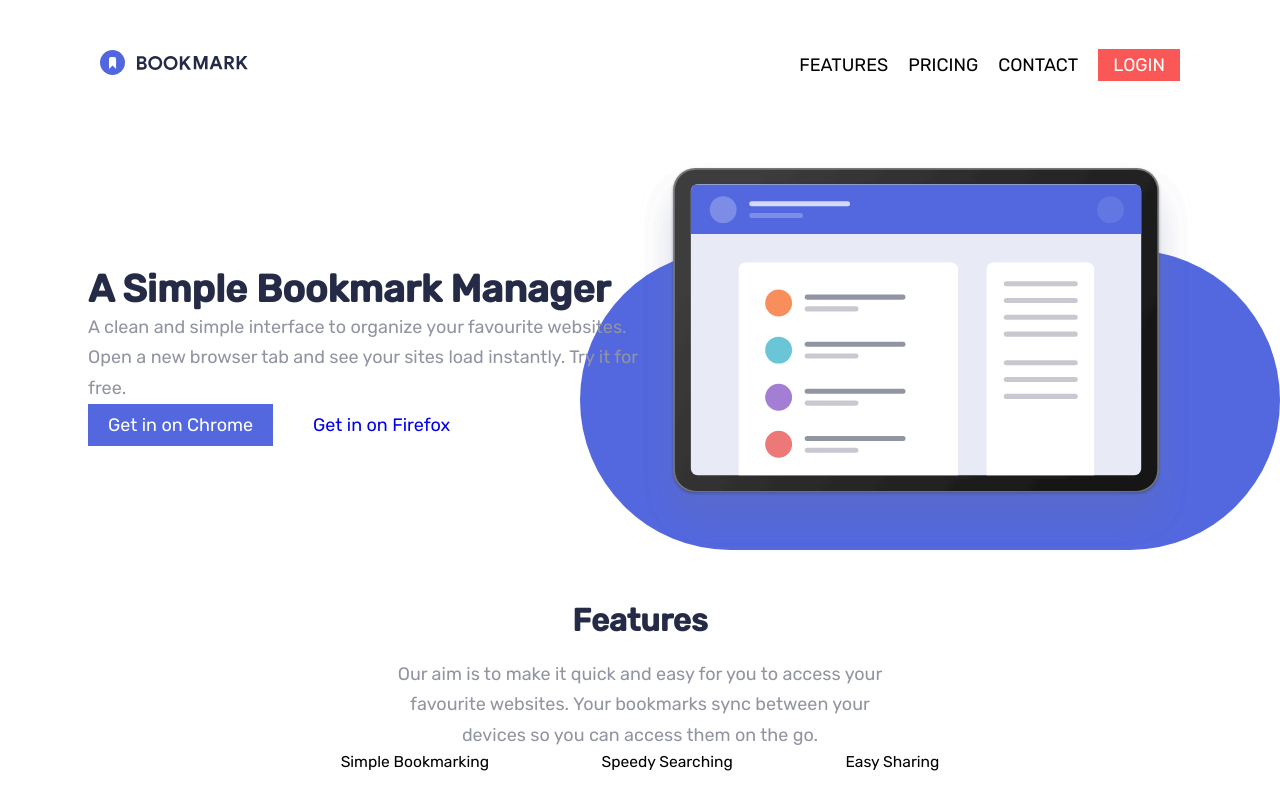
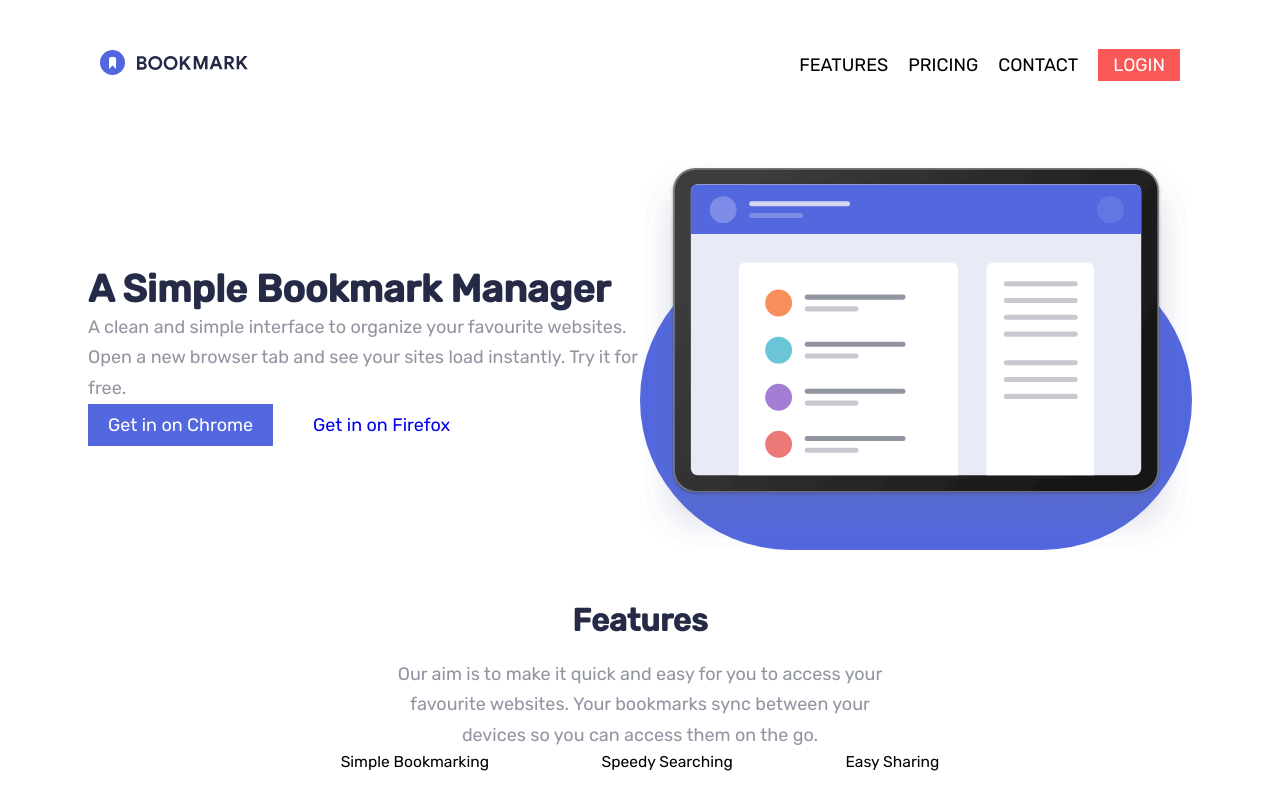
Before and after one commit to data-sets/bookmark-landing-page, a React (Create React App) app: page / in a window 1280 px wide. Shown: the top 800 px of the page. Built offline with nearby package versions, Linux system fonts and the light colour scheme.

Commit message:
clean up

```diff
--- a/src/assets/modules/Header.jsx
+++ b/src/assets/modules/Header.jsx
@@ -6,9 +6,6 @@ export default class Navigation extends Component {
     return (
       <>
         <header className="header-section">
-          <div className="header-section__illustration">
-            <div></div>
-          </div>
           <div className="header-section__container">
             <div>
               <h1>A Simple Bookmark Manager</h1>
@@ -24,6 +21,7 @@ export default class Navigation extends Component {
             </div>
             <div className="header-section__illustration">
               <img src={Illustration} alt="Illustration" />
+              <div></div>
             </div>
           </div>
         </header>
--- a/src/assets/scss/globals/_main.scss
+++ b/src/assets/scss/globals/_main.scss
@@ -124,7 +124,8 @@ ul {
     div {
       position: absolute;
       z-index: -1;
-      width: 700px;
+      max-width: 700px;
+      width: 100%;
       height: 300px;
       border-radius: 180px;
       background-color: v.$soft-blue;
```
Also changed, not shown: src/dist/style.css, 1 other file (tests, documents, lock files or other folders).
